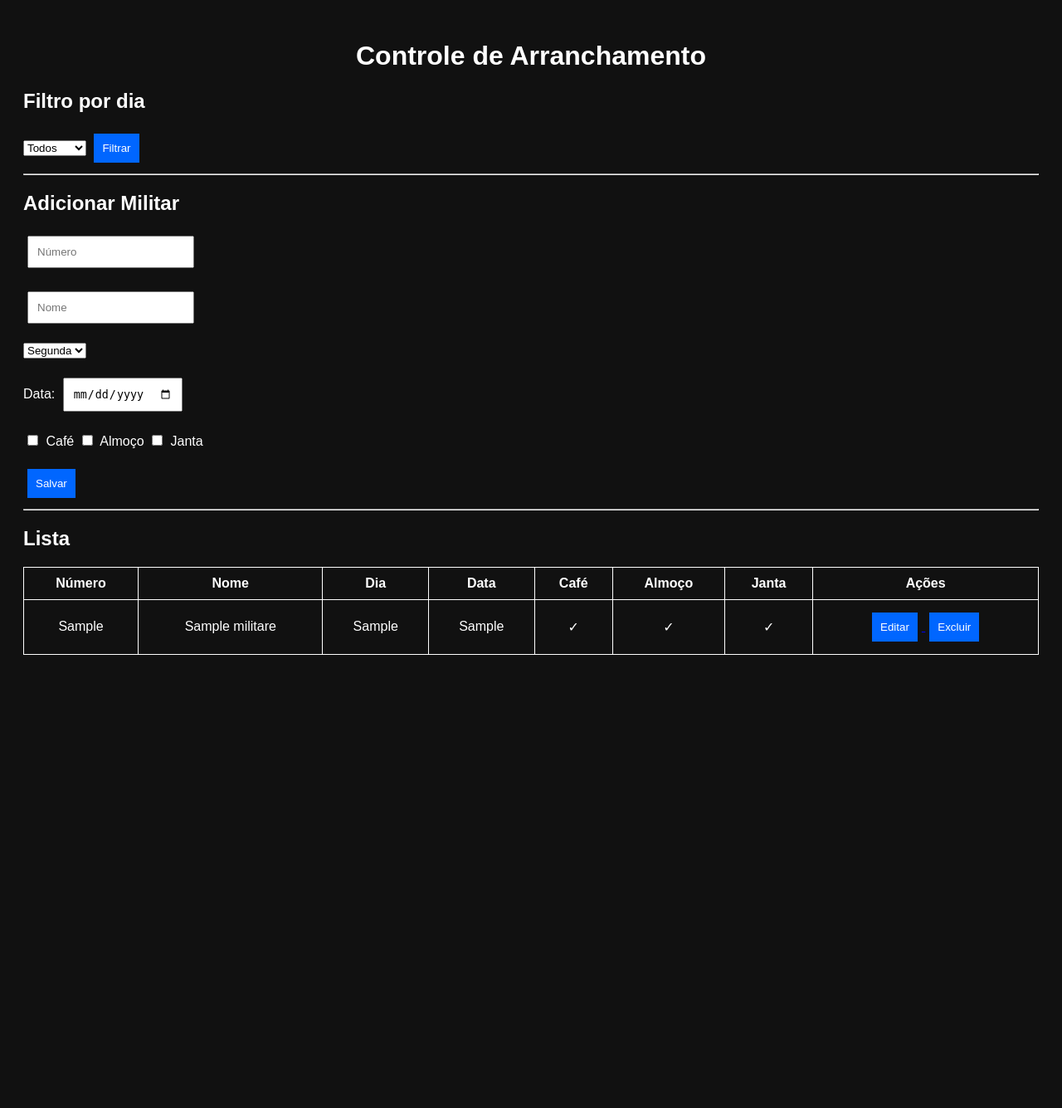
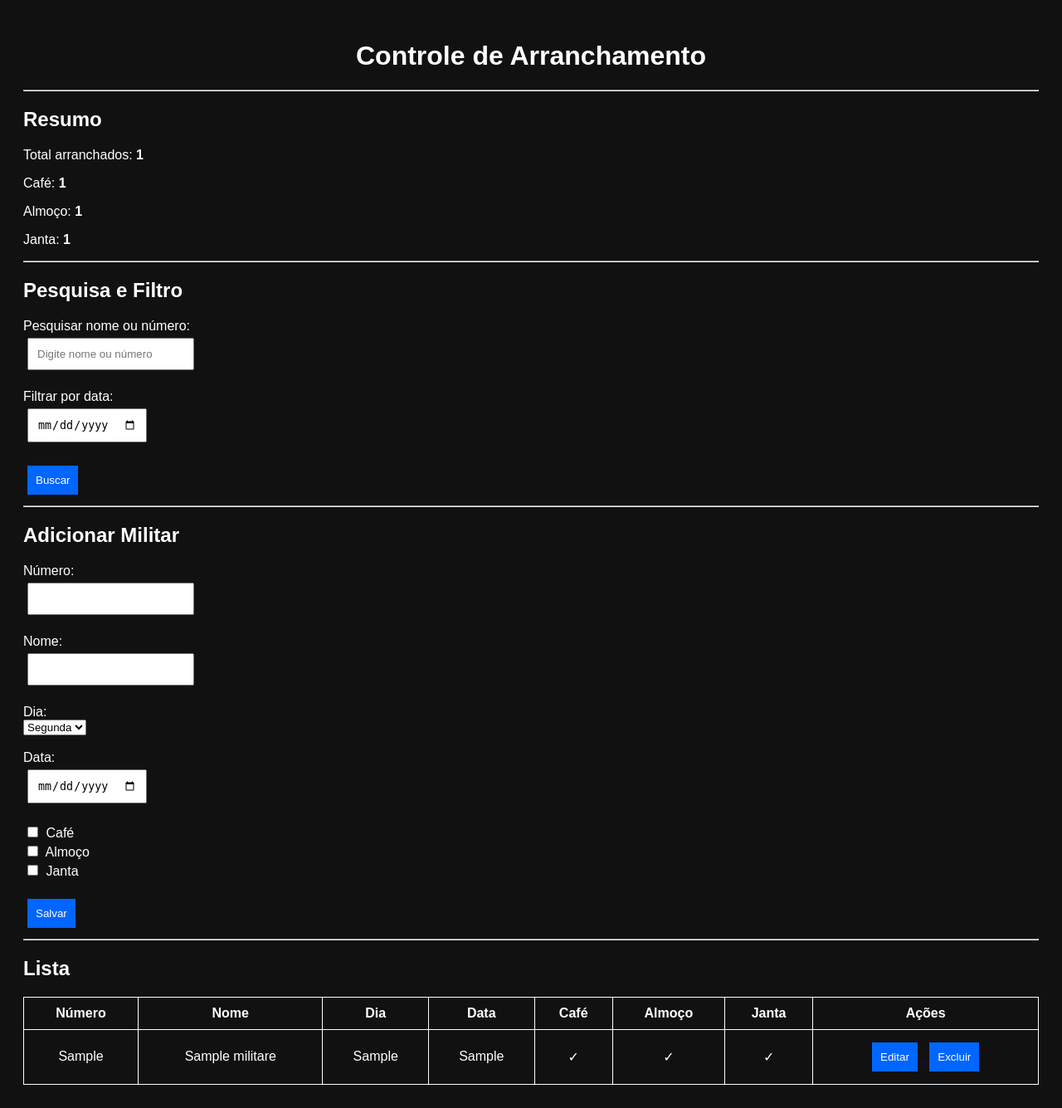
Before and after one commit to robsonptbr-lgtm/arranchamento, a Flask app: page / in a window 1280 px wide. Shown: the whole page at 83% size. Before the commit the page ends 789 px from the top, so only its background shows below. Run offline with Flask 3, Linux system fonts and the light colour scheme; tables that the repository leaves empty hold one stand-in row (values such as "Sample post").

Commit message:
Add files via upload

```diff
--- a/Site_Arranchamento/app.py
+++ b/Site_Arranchamento/app.py
@@ -30,29 +30,57 @@ def criar_banco():
     banco.close()
 
 
+
 @app.route("/")
 def inicio():
 
-    dia = request.args.get("dia")
+    data = request.args.get("data")
+    busca = request.args.get("busca")
 
     banco = conectar()
 
-    if dia and dia != "Todos":
-        militares = banco.execute(
-            "SELECT * FROM militares WHERE dia=?",
-            (dia,)
-        ).fetchall()
-    else:
-        militares = banco.execute(
-            "SELECT * FROM militares"
-        ).fetchall()
+    consulta = "SELECT * FROM militares WHERE 1=1"
+    valores = []
+
+
+    if data:
+        consulta += " AND data=?"
+        valores.append(data)
+
+
+    if busca:
+        consulta += " AND (nome LIKE ? OR numero LIKE ?)"
+        valores.append("%" + busca + "%")
+        valores.append("%" + busca + "%")
+
+
+    militares = banco.execute(
+        consulta,
+        valores
+    ).fetchall()
+
+
+    total = len(militares)
+
+    cafe = sum(m["cafe"] for m in militares)
+
+    almoco = sum(m["almoco"] for m in militares)
+
+    janta = sum(m["janta"] for m in militares)
+
 
     banco.close()
 
+
     return render_template(
         "index.html",
-        militares=militares
+        militares=militares,
+        total=total,
+        cafe=cafe,
+        almoco=almoco,
+        janta=janta
     )
+
 
 
 @app.route("/adicionar", methods=["POST"])
@@ -62,8 +90,8 @@ def adicionar():
 
     banco.execute("""
     INSERT INTO militares
-    (numero, nome, dia, data, cafe, almoco, janta)
-    VALUES (?, ?, ?, ?, ?, ?, ?)
+    (numero,nome,dia,data,cafe,almoco,janta)
+    VALUES (?,?,?,?,?,?,?)
     """,
     (
         request.form.get("numero"),
@@ -75,10 +103,13 @@ def adicionar():
         1 if "janta" in request.form else 0
     ))
 
+
     banco.commit()
     banco.close()
 
+
     return redirect("/")
+
 
 
 @app.route("/excluir/<int:id>")
@@ -97,10 +128,12 @@ def excluir(id):
     return redirect("/")
 
 
-@app.route("/editar/<int:id>", methods=["GET", "POST"])
+
+@app.route("/editar/<int:id>", methods=["GET","POST"])
 def editar(id):
 
     banco = conectar()
+
 
     if request.method == "POST":
 
@@ -137,12 +170,15 @@ def editar(id):
         (id,)
     ).fetchone()
 
+
     banco.close()
+
 
     return render_template(
         "editar.html",
         militar=militar
     )
+
 
 
 criar_banco()
--- a/Site_Arranchamento/templates/index.html
+++ b/Site_Arranchamento/templates/index.html
@@ -20,28 +20,83 @@
 <h1>Controle de Arranchamento</h1>
 
 
-<h2>Filtro por dia</h2>
+<hr>
+
+
+<h2>Resumo</h2>
+
+<div>
+
+<p>
+Total arranchados:
+<b>{{ total }}</b>
+</p>
+
+<p>
+Café:
+<b>{{ cafe }}</b>
+</p>
+
+<p>
+Almoço:
+<b>{{ almoco }}</b>
+</p>
+
+<p>
+Janta:
+<b>{{ janta }}</b>
+</p>
+
+</div>
+
+
+<hr>
+
+
+<h2>Pesquisa e Filtro</h2>
+
 
 <form method="get" action="/">
 
-<select name="dia">
 
-<option value="Todos">Todos</option>
-<option value="Segunda">Segunda</option>
-<option value="Terça">Terça</option>
-<option value="Quarta">Quarta</option>
-<option value="Quinta">Quinta</option>
-<option value="Sexta">Sexta</option>
-<option value="Sábado">Sábado</option>
-<option value="Domingo">Domingo</option>
+<label>
+Pesquisar nome ou número:
+</label>
 
-</select>
+<br>
+
+<input
+type="text"
+name="busca"
+placeholder="Digite nome ou número"
+>
+
+
+<br><br>
+
+
+<label>
+Filtrar por data:
+</label>
+
+<br>
+
+<input
+type="date"
+name="data"
+>
+
+
+<br><br>
+
 
 <button type="submit">
-Filtrar
+Buscar
 </button>
 
+
 </form>
+
 
 
 <hr>
@@ -53,10 +108,13 @@ Filtrar
 <form action="/adicionar" method="post">
 
 
+<label>Número:</label>
+
+<br>
+
 <input
 type="text"
 name="numero"
-placeholder="Número"
 required
 >
 
@@ -64,16 +122,23 @@ required
 <br><br>
 
 
+<label>Nome:</label>
+
+<br>
+
 <input
 type="text"
 name="nome"
-placeholder="Nome"
 required
 >
 
 
 <br><br>
 
+
+<label>Dia:</label>
+
+<br>
 
 <select name="dia">
 
@@ -91,9 +156,9 @@ required
 <br><br>
 
 
-<label>
-Data:
-</label>
+<label>Data:</label>
+
+<br>
 
 <input
 type="date"
@@ -106,20 +171,35 @@ required
 
 
 <label>
+
 <input type="checkbox" name="cafe">
+
 Café
+
 </label>
 
 
+<br>
+
+
 <label>
+
 <input type="checkbox" name="almoco">
+
 Almoço
+
 </label>
 
 
+<br>
+
+
 <label>
+
 <input type="checkbox" name="janta">
+
 Janta
+
 </label>
 
 
@@ -127,7 +207,9 @@ Janta
 
 
 <button type="submit">
+
 Salvar
+
 </button>
 
 
@@ -142,18 +224,26 @@ Salvar
 <h2>Lista</h2>
 
 
+
 <table border="1">
 
 
 <tr>
 
 <th>Número</th>
+
 <th>Nome</th>
+
 <th>Dia</th>
+
 <th>Data</th>
+
 <th>Café</th>
+
 <th>Almoço</th>
+
 <th>Janta</th>
+
 <th>Ações</th>
 
 </tr>
@@ -168,11 +258,15 @@ Salvar
 
 <td>{{m.numero}}</td>
 
+
 <td>{{m.nome}}</td>
+
 
 <td>{{m.dia}}</td>
 
+
 <td>{{m.data}}</td>
+
 
 
 <td>
@@ -184,6 +278,7 @@ Salvar
 </td>
 
 
+
 <td>
 {% if m.almoco %}
 ✓
@@ -193,6 +288,7 @@ Salvar
 </td>
 
 
+
 <td>
 {% if m.janta %}
 ✓
@@ -200,6 +296,7 @@ Salvar
 -
 {% endif %}
 </td>
+
 
 
 <td>
@@ -217,6 +314,7 @@ Excluir
 </button>
 </a>
 
+
 </td>
 
 
@@ -226,6 +324,7 @@ Excluir
 {% endfor %}
 
 
+
 </table>
 
 
```
Also changed, not shown: templates/index.html (+66 -22 lines).
